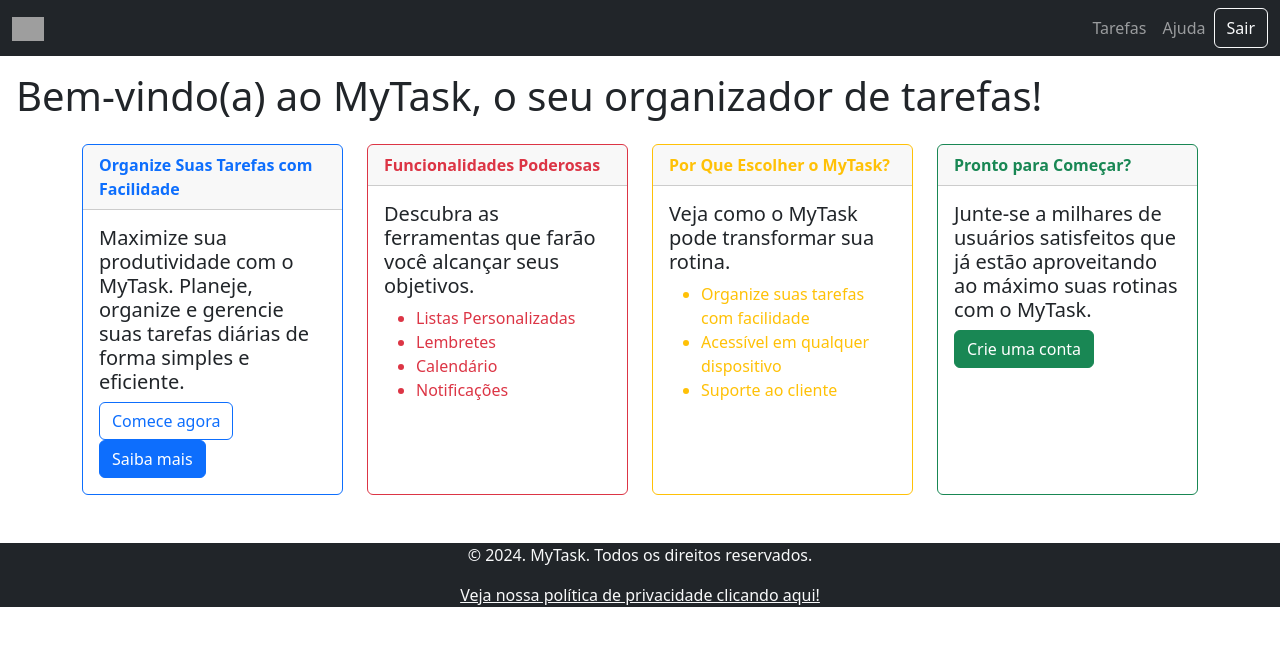
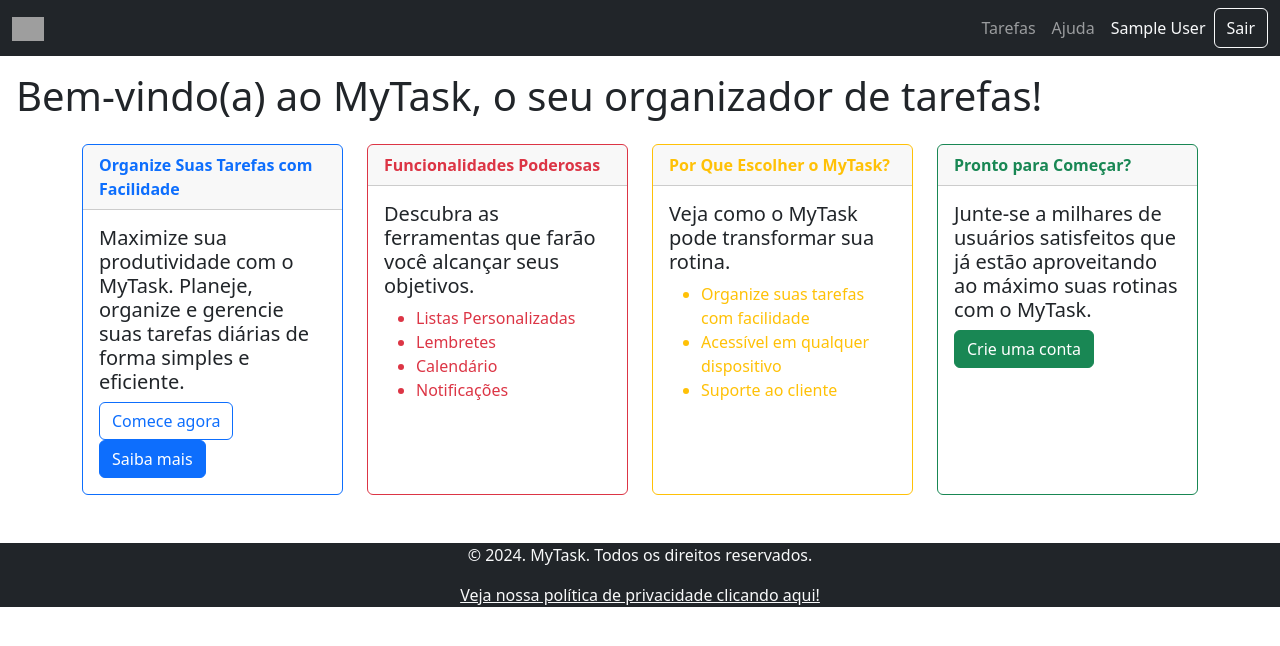
Before and after one commit to flaviare1s/mytask, a React (Vite) app: page /login in a window 1280 px wide. Shown: the top 646 px of the page. Built offline with nearby package versions, Linux system fonts and the light colour scheme; no server answers; sample sign-in values are in the browser's storage; grey boxes are pictures that could not be loaded.

Commit message:
Adicionei mostrador do nome do usuário logado

```diff
--- a/src/components/Menu.jsx
+++ b/src/components/Menu.jsx
@@ -29,6 +29,7 @@ const Menu = ({ usuario }) => {
 						{!usuario && <Link className="nav-link" to='/login'>Login</Link>}
 						{!usuario && <Link className="nav-link" to='/cadastro'>Cadastro</Link>}
 						<Link className="nav-link" to='ajuda'>Ajuda</Link>
+						{usuario && <span className="nav-link text-light">{usuario.displayName}</span>}
 						{usuario && <Button variant="outline-light" onClick={handleLogout}>Sair</Button>}
 					</Nav>
 				</Navbar.Collapse>
```
